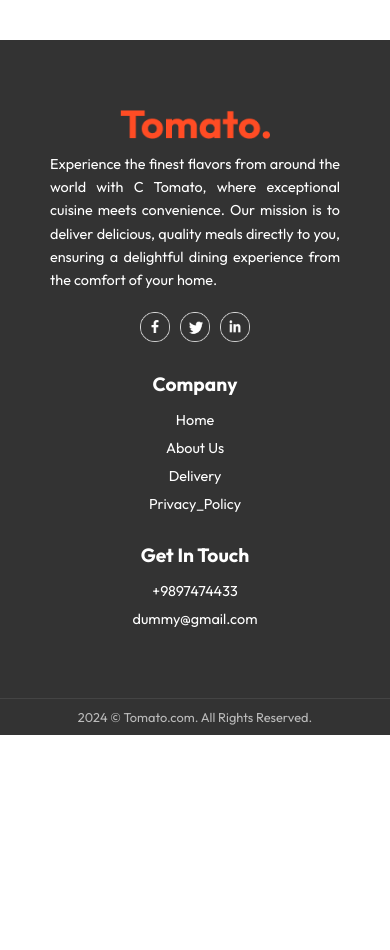
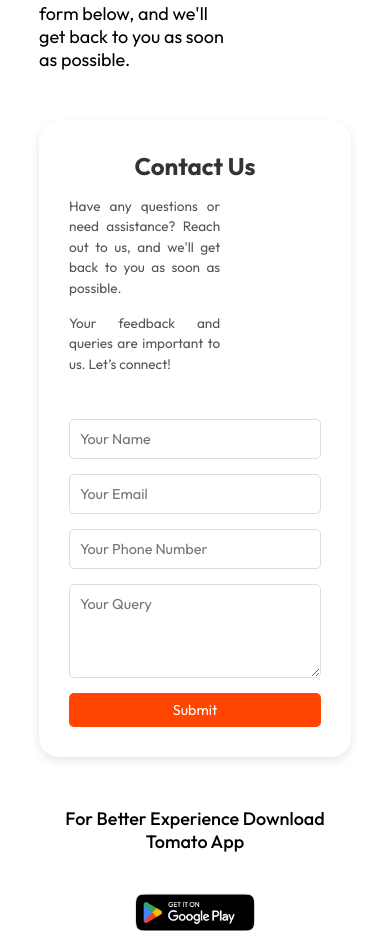
Before and after one commit to iammahesh123/Food-Delivery-App, a React (Vite) app in the folder frontend/: page / in a window 390 px wide. Shown: the part 8885-9835 px from the top of the page. Before the commit the page ends 9620 px from the top, so only its background shows below. Built offline with nearby package versions, Linux system fonts and the light colour scheme.

Commit message:
added contactus component

```diff
--- /dev/null
+++ b/frontend/src/components/ContactUS/ContactUs.css
@@ -0,0 +1,151 @@
+/* General Container */
+.contact-us-container {
+    display: flex;
+    justify-content: space-between;
+    align-items: flex-start;
+    padding: 70px;
+    background: #fff;
+    border-radius: 20px;
+    box-shadow: 0 4px 10px rgba(0, 0, 0, 0.1);
+    max-width: 1200px;
+    margin: 50px auto; /* Center container horizontally */
+    gap: 20px;
+    transition: transform 0.3s ease-in-out;
+}
+.contact-main-container{
+    margin-top: 60px;
+}
+.contact-main-container h1{
+    font-weight: 500;
+    color: #262626;
+}
+.contact-main-container p{
+    margin-top: 10px;
+    max-width: 60%;
+    font-size: 18px;
+
+}
+
+
+.contact-us-container:hover {
+    transform: scale(1.02);
+}
+
+/* Left Section */
+.contact-us-left {
+    flex: 1;
+    text-align: left;
+    padding: 20px;
+}
+
+.contact-us-left h2 {
+    font-size: 2rem;
+    color: #333;
+    margin-bottom: 10px;
+}
+
+.contact-us-left p {
+    font-size: 1rem;
+    color: #555;
+    margin-bottom: 15px;
+    line-height: 1.5;
+}
+
+/* Right Section - Form */
+.contact-us-right {
+    flex: 1;
+    padding: 20px;
+}
+
+.contact-form {
+    display: flex;
+    flex-direction: column;
+    gap: 15px;
+}
+
+.contact-form input,
+.contact-form textarea {
+    width: 100%;
+    padding: 10px;
+    font-size: 1rem;
+    border: 1px solid #ddd;
+    border-radius: 5px;
+    outline: none;
+    transition: box-shadow 0.3s ease-in-out;
+}
+
+.contact-form input:focus,
+.contact-form textarea:focus {
+    box-shadow: 0 0 8px rgba(231, 103, 28, 0.5);
+}
+
+.contact-form button {
+    padding: 10px 20px;
+    font-size: 1rem;
+    color: #fff;
+    background: orangered;
+    border: none;
+    border-radius: 5px;
+    cursor: pointer;
+    transition: background 0.3s ease-in-out;
+}
+
+.contact-form button:hover {
+    background: red;
+}
+
+/* Responsive Design */
+@media (max-width: 768px) {
+    .contact-us-container {
+        flex-direction: column; /* Stack sections vertically */
+        align-items: center; /* Center align content */
+        gap: 20px; /* Adjusted gap for better spacing */
+        padding: 20px; /* Reduced padding */
+    }
+
+    .contact-us-left,
+    .contact-us-right {
+        width: 100%; /* Full width for each section */
+        padding: 10px; /* Reduced padding for small screens */
+    }
+
+    .contact-us-left h2 {
+        font-size: 1.8rem; /* Adjust heading size for smaller screens */
+        text-align: center; /* Center heading text */
+        margin-bottom: 15px; /* Add more spacing */
+    }
+
+    .contact-us-left p {
+        text-align: justify; /* Justify text for better readability */
+        font-size: 0.9rem; /* Slightly reduce font size */
+    }
+
+    .contact-us-right {
+        padding-top: 0; /* Align form closer to the left section */
+    }
+
+    .contact-form button {
+        width: 100%; /* Button spans the form width */
+        font-size: 1rem; /* Maintain consistent size */
+    }
+}
+
+@media (max-width: 480px) {
+    .contact-us-left h2 {
+        font-size: 1.5rem; /* Further reduce heading size */
+    }
+
+    .contact-us-left p {
+        font-size: 0.85rem; /* Adjust paragraph font size */
+    }
+
+    .contact-form input,
+    .contact-form textarea {
+        font-size: 0.9rem; /* Reduce input font size for compact design */
+    }
+
+    .contact-form button {
+        font-size: 0.9rem; /* Smaller button text */
+        padding: 8px 16px; /* Adjust padding for smaller screens */
+    }
+}
--- /dev/null
+++ b/frontend/src/components/ContactUS/ContactUs.jsx
@@ -0,0 +1,41 @@
+import React from "react";
+import "./ContactUs.css";
+
+const ContactUs = () => {
+    return (
+        <div className="contact-main-container">
+            <h1>Get in touch</h1>
+            <p>We'd love to hear from you! Whether you have questions,
+                feedback, or just want to say hello, feel free to reach out to us.
+                You can fill out the form below, and we'll get back to you as soon as possible.
+
+            </p>
+            <div className="contact-us-container" id="contactus">
+                {/* Left Section */}
+                <div className="contact-us-left">
+                    <h2>Contact Us</h2>
+                    <p>
+                        Have any questions or need assistance?
+                        Reach out to us, and we'll get back to you as soon as possible.
+                    </p>
+                    <p>
+                        Your feedback and queries are important to us. Let’s connect!
+                    </p>
+                </div>
+
+                {/* Right Section - Form */}
+                <div className="contact-us-right">
+                    <form className="contact-form">
+                        <input type="text" placeholder="Your Name" required />
+                        <input type="email" placeholder="Your Email" required />
+                        <input type="tel" placeholder="Your Phone Number" />
+                        <textarea placeholder="Your Query" rows="4" required></textarea>
+                        <button type="submit">Submit</button>
+                    </form>
+                </div>
+            </div>
+        </div>
+    );
+};
+
+export default ContactUs;
--- a/frontend/src/components/Navbar/Navbar.jsx
+++ b/frontend/src/components/Navbar/Navbar.jsx
@@ -30,7 +30,7 @@ const Navbar = ({ setShowLogin }) => {
         <a href="#app-download" onClick={() => setMenu('mobile app')} className={menu === 'mobile app' ? 'active' : ''}>
           MobileApp
         </a>
-        <a href="#footer" onClick={() => setMenu('contact us')} className={menu === 'contact us' ? 'active' : ''}>
+        <a href="#contactus" onClick={() => setMenu('contact us')} className={menu === 'contact us' ? 'active' : ''}>
           Contact Us
         </a>
       </ul>
--- a/frontend/src/pages/Home/Home.jsx
+++ b/frontend/src/pages/Home/Home.jsx
@@ -4,6 +4,7 @@ import Header from '../../components/Header/Header'
 import ExploreMenu from '../../components/ExploreMenu/ExploreMenu'
 import FoodDisplay from '../../components/FoodDisplay/FoodDisplay'
 import AppDownload from '../../components/AppDownload/AppDownload'
+import ContactUs from '../../components/ContactUS/ContactUs'
 
 const Home = () => {
   const [category,setCategory] = useState("All")
@@ -12,6 +13,7 @@ const Home = () => {
       <Header/>
       <ExploreMenu category ={category} setCategory={setCategory}/>
       <FoodDisplay category ={category}/>
+      <ContactUs />
       <AppDownload/>
 
     </div>
```
